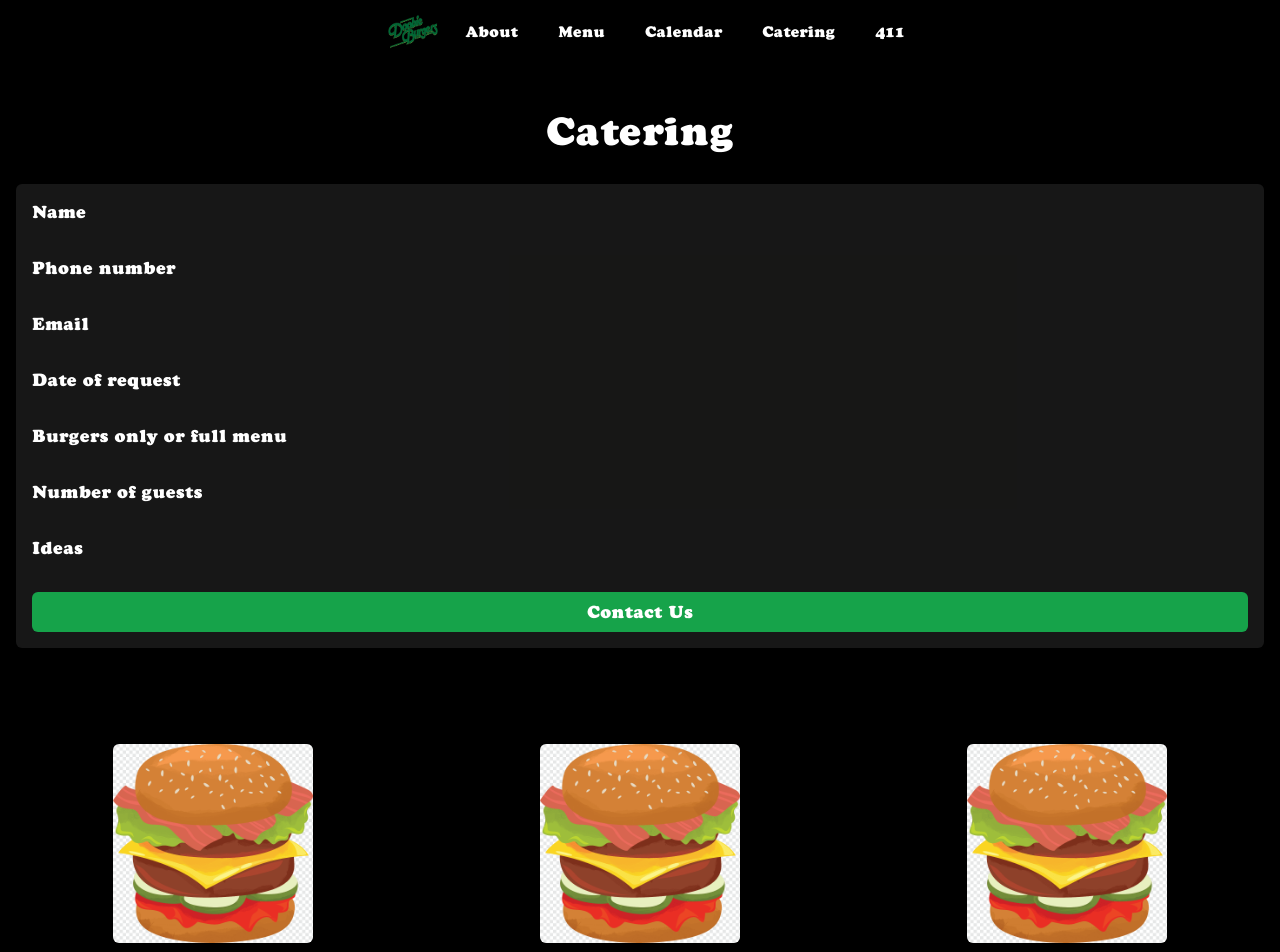
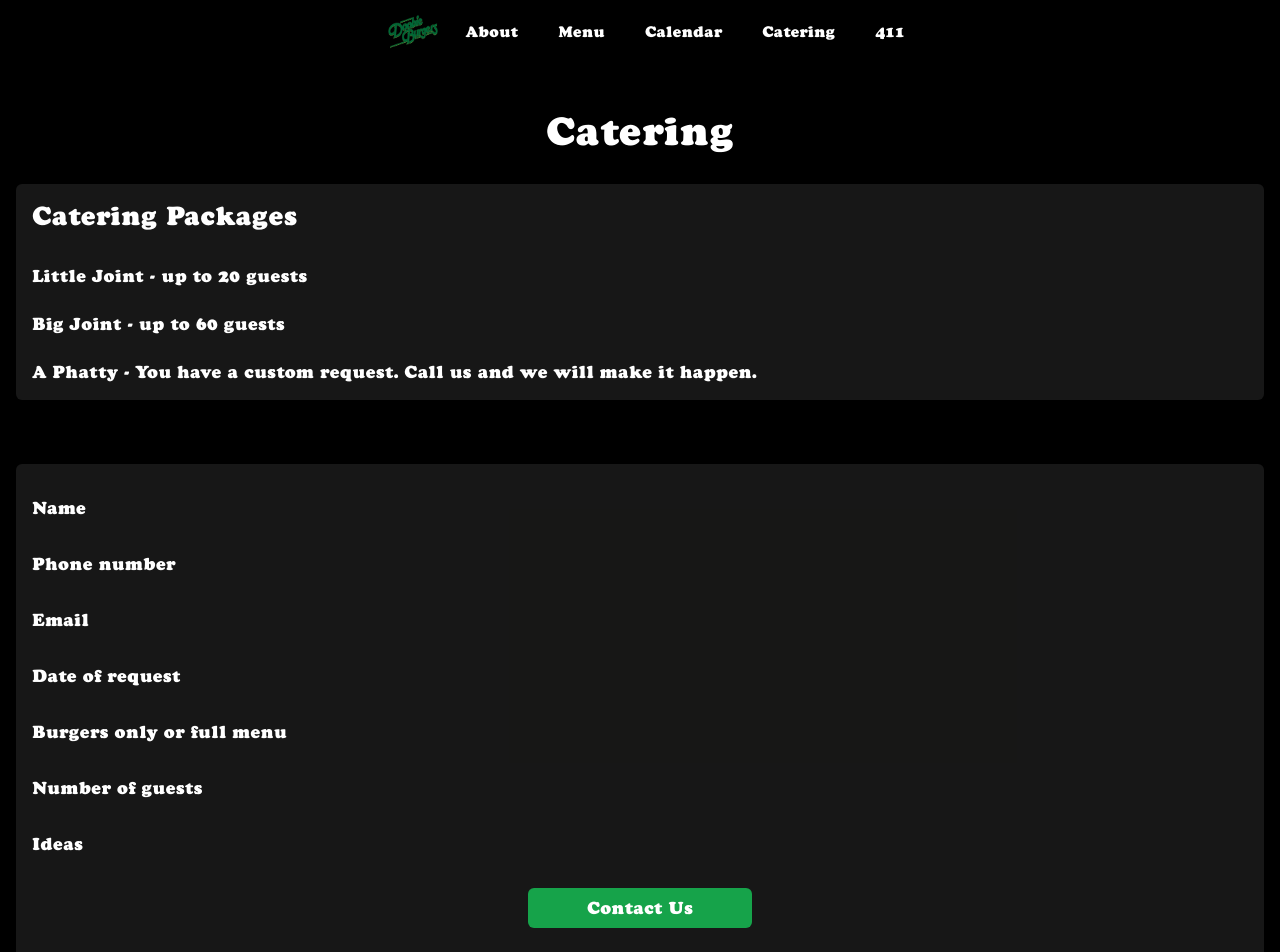
Before and after one commit to DariusGarcia/doobie-burgers, a Next.js app: page /catering in a window 1280 px wide. Shown: the top 952 px of the page. Built offline with nearby package versions, Linux system fonts and the light colour scheme.

Commit message:
add catering packages

```diff
--- a/pages/catering.jsx
+++ b/pages/catering.jsx
@@ -7,7 +7,18 @@ const Catering = () => {
     <div className='flex flex-col w-full justify-center items-center mt-12 '>
       <div className='flex flex-col w-full md:max-w-7xl px-4 justify-center'>
         <h1 className='text-center text-4xl mb-4'>Catering</h1>
-        <section className='flex flex-col gap-8 mt-4 bg-[#e1dfdb] bg-opacity-10 p-4 rounded-md'>
+        <section className='flex flex-col gap-8 mt-4 bg-[#e1dfdb] bg-opacity-10 p-4 rounded-md mb-12'>
+          <h2 className='text-2xl'>Catering Packages</h2>
+          <div className='flex flex-col gap-6'>
+            <p>Little Joint - up to 20 guests</p>
+            <p>Big Joint - up to 60 guests</p>
+            <p>
+              A Phatty - You have a custom request. Call us and we will make it
+              happen.
+            </p>
+          </div>
+        </section>
+        <section className='flex flex-col gap-8 mt-4 bg-[#e1dfdb] bg-opacity-10 p-4 rounded-md py-8'>
           <p>Name</p>
           <p>Phone number</p>
           <p>Email</p>
@@ -15,9 +26,11 @@ const Catering = () => {
           <p>Burgers only or full menu</p>
           <p>Number of guests</p>
           <p>Ideas</p>
-          <button className='w-full bg-green-600 rounded-md p-2 hover:bg-green-500 transition ease-out'>
-            <Link href='mailTo:pablo@doobieburgers.com'>Contact Us</Link>
-          </button>
+          <div className='flex justify-center'>
+            <button className='w-full md:w-56 bg-green-600 rounded-md p-2 hover:bg-green-500 transition ease-out'>
+              <Link href='mailTo:pablo@doobieburgers.com'>Contact Us</Link>
+            </button>
+          </div>
         </section>
         <section className='flex flex-col md:flex-row gap-8 items-center md:justify-around w-full mt-24'>
           <Image
```
